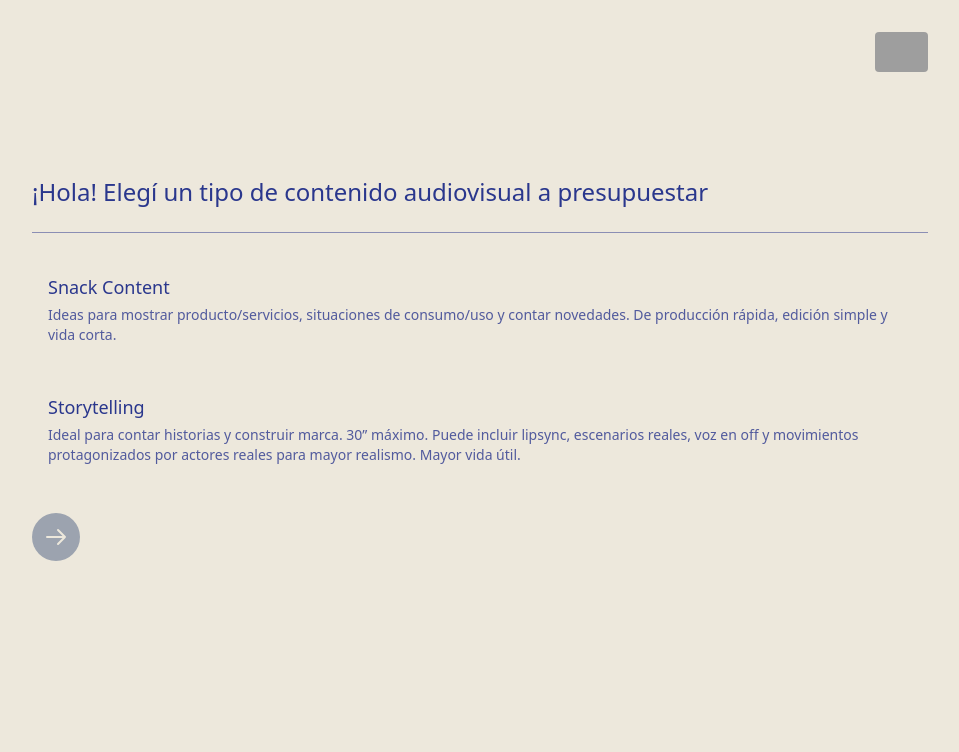
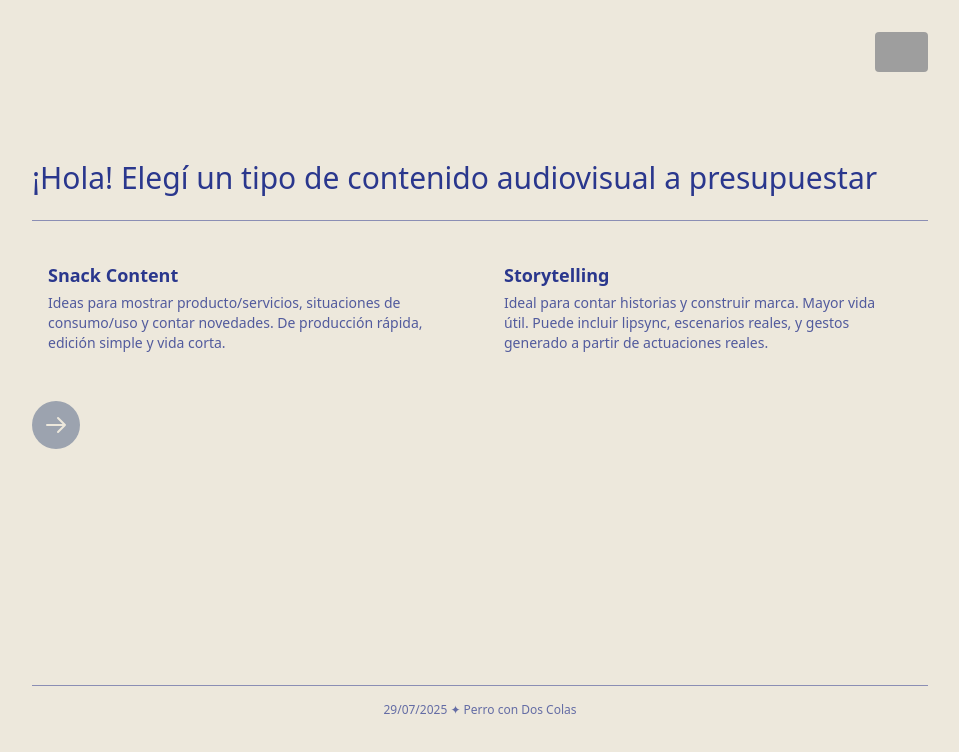
Before and after one commit to ignacioignacio/calculadora-perro, a React (Create React App) app: page / in a window 1280 px wide. Shown: the top 752 px of the page, without its empty margins (160-1119 px from the left). Built offline with nearby package versions, Linux system fonts and the light colour scheme; grey boxes are pictures that could not be loaded.

Commit message:
Update App.js

```diff
--- a/src/App.js
+++ b/src/App.js
@@ -7,7 +7,7 @@ export default function App() {
 
     // --- PRICING CONFIGURATION ---
     const BASE_PRICES = {
-        snack: 370000,
+        snack: 285000,
         storytelling: 910000,
     };
 
@@ -18,7 +18,7 @@ export default function App() {
             type: 'radio',
             options: {
                 snack: { label: "Snack Content", description: "Ideas para mostrar producto/servicios, situaciones de consumo/uso y contar novedades. De producción rápida, edición simple y vida corta.", next: "snack_cantidad" },
-                storytelling: { label: "Storytelling", description: "Ideal para contar historias y construir marca. 30” máximo. Puede incluir lipsync, escenarios reales, voz en off y movimientos protagonizados por actores reales para mayor realismo. Mayor vida útil.", next: "story_duracion" }
+                storytelling: { label: "Storytelling", description: "Ideal para contar historias y construir marca. Mayor vida útil. Puede incluir lipsync, escenarios reales, y gestos generado a partir de actuaciones reales.", next: "story_duracion" }
             }
         },
         snack_cantidad: {
@@ -214,8 +214,7 @@ export default function App() {
 
     return (
         <div className="bg-[#ede8dc] text-[#2a378d] min-h-screen font-sans flex flex-col p-4 sm:p-6 lg:p-8">
-            <header className="w-full max-w-4xl mx-auto mb-8 flex justify-between items-center">
-                <div></div>
+            <header className="w-full max-w-4xl mx-auto mb-4 flex justify-end items-center">
                 <img src="https://i.imgur.com/3V0wUeJ.png" alt="Perro Con Dos Colas" className="h-10 rounded" />
             </header>
 
@@ -298,9 +297,10 @@ export default function App() {
                 </div>
             </main>
 
-            {path.length > 0 && (
             <div className="mt-auto pt-8" style={{ paddingBottom: '50px' }}>
                  <div className="w-full max-w-4xl mx-auto">
+                    {path.length > 0 && (
+                        <>
                             <hr className="border-t border-[#2a378d]/50" />
                             <div className="flex justify-between items-center py-4">
                                 <div className="flex-1 text-left">
@@ -319,11 +319,12 @@ export default function App() {
                                     </button>
                                 </div>
                             </div>
+                        </>
+                    )}
                     <hr className="border-t border-[#2a378d]/50" />
-                        <p className="text-center text-xs mt-2 text-[#2a378d]/70">{formattedDate} ✦ Perro con Dos Colas</p>
+                    <p className="text-center text-xs mt-4 text-[#2a378d]/70">{formattedDate} ✦ Perro con Dos Colas</p>
                 </div>
             </div>
-            )}
         </div>
     );
 }
@@ -362,13 +363,15 @@ function StepView({ step, stepId, onSelect, path, budgetFlow }) {
         }
     };
 
+    const isStartStep = stepId === 'start';
+
     return (
         <div className="animate-fade-in">
-            <h2 className="text-xl sm:text-2xl text-left">{step.question}</h2>
+            <h2 className={`text-left ${isStartStep ? 'text-2xl sm:text-3xl' : 'text-xl sm:text-2xl'}`}>{step.question}</h2>
             {step.clarification && <p className="text-sm text-left mt-1 text-[#2a378d]/80">{step.clarification}</p>}
             <hr className="border-t border-[#2a378d]/50 my-6" />
 
-            <div className="flex flex-col gap-4">
+            <div className={`flex flex-col gap-4 ${isStartStep ? 'md:grid md:grid-cols-2' : ''}`}>
                 {Object.entries(dynamicOptions).map(([key, option]) => (
                     <label
                         key={key}
@@ -376,7 +379,7 @@ function StepView({ step, stepId, onSelect, path, budgetFlow }) {
                     >
                         <input type="radio" name={stepId} value={key} className="sr-only" onChange={() => setSelection(key)} />
                         <div className="flex items-center gap-4">
-                            <span className="text-lg">{option.label}</span>
+                            <span className="text-lg font-bold">{option.label}</span>
                             {option.isCustom && (
                                 <input
                                     type="number" min="2" placeholder="ej: 7" value={customAmount}
```
Lines whose indentation alone changed are shown as unchanged.
